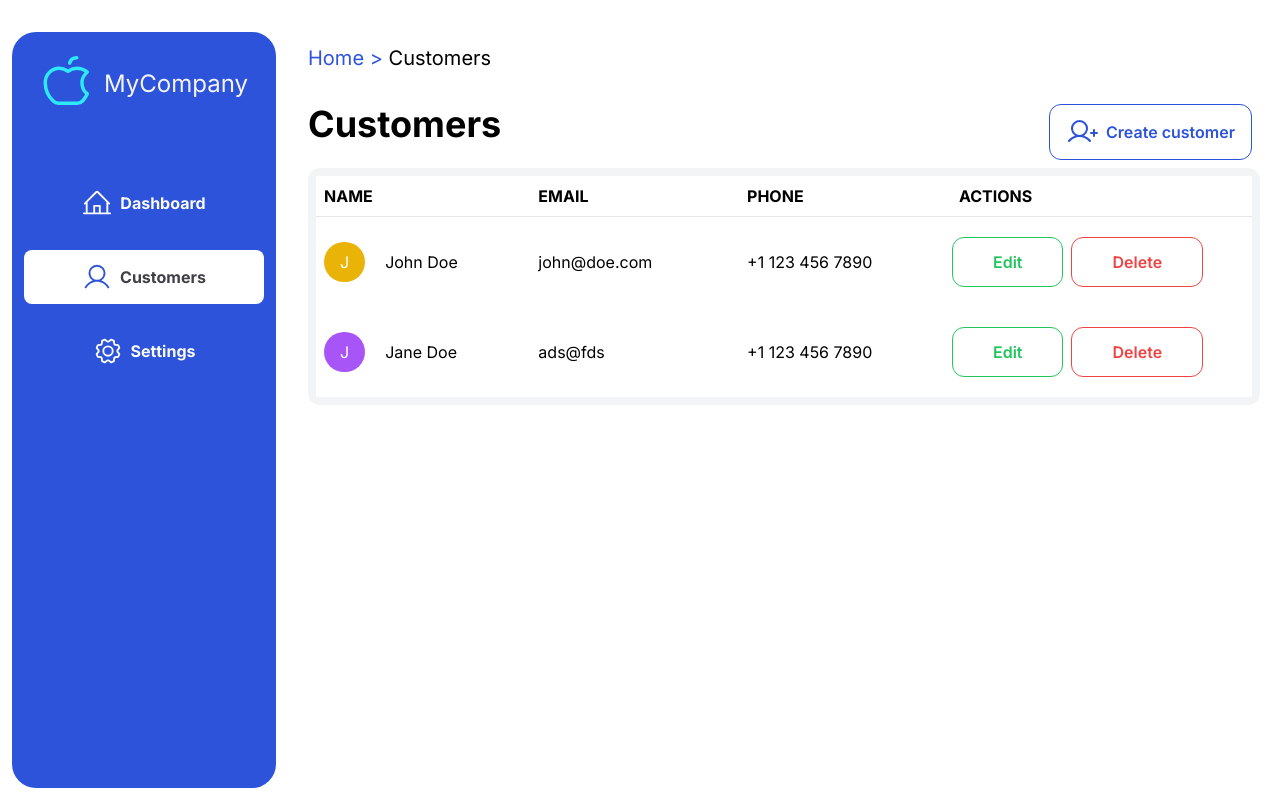
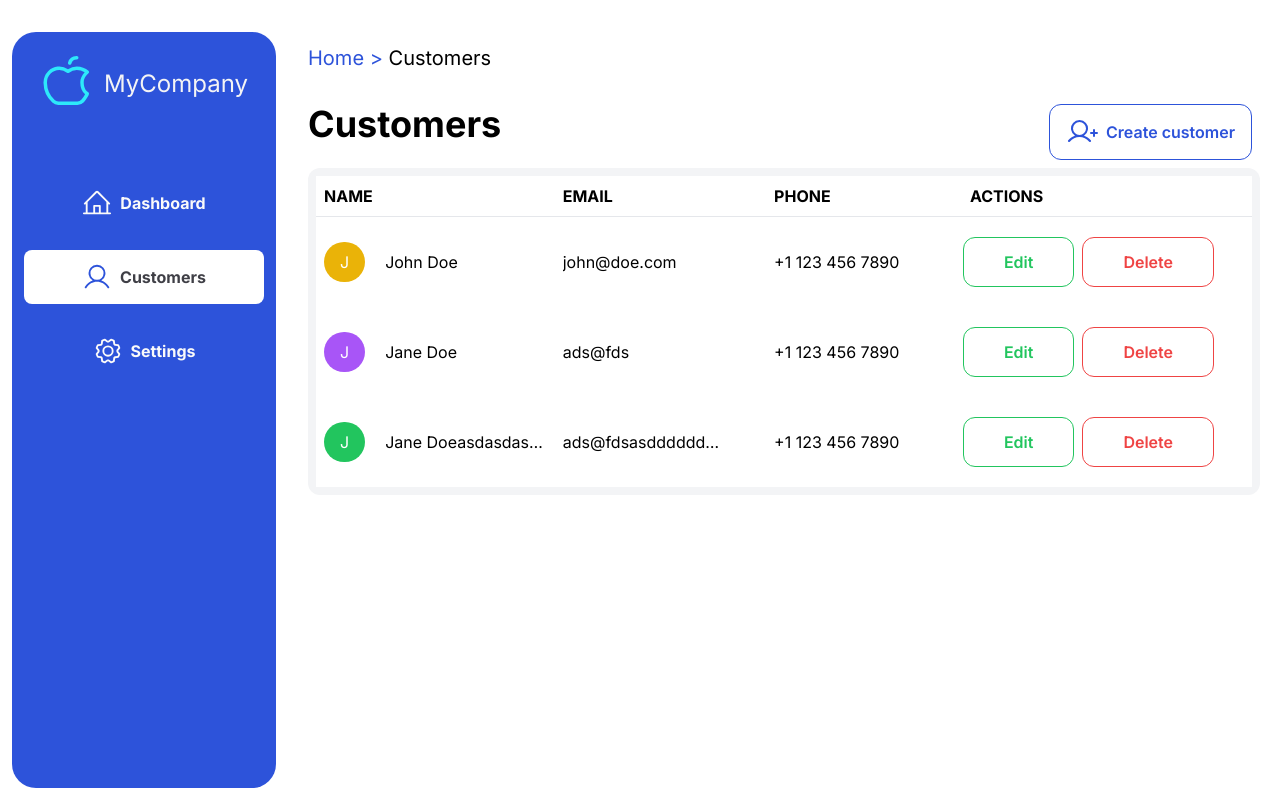
Before and after one commit to NathanSoa/les, a Next.js app in the folder frontend/: page /dashboard/customers in a window 1280 px wide. Built offline with nearby package versions, Linux system fonts and the light colour scheme.

Commit message:
fix: add truncate style for long text

```diff
--- a/frontend/src/app/ui/dashboard/customers/customers-table.tsx
+++ b/frontend/src/app/ui/dashboard/customers/customers-table.tsx
@@ -11,6 +11,11 @@ const dbCustomers = [
   {
     name: 'Jane Doe',
     email: 'ads@fds',
+    phone: '+1 123 456 7890',
+  },
+  {
+    name: 'Jane Doeasdasdasdasdasdadadasdasdasdasdasda',
+    email: 'ads@fdsasddddddddddddddddddddddddddddddddasd',
     phone: '+1 123 456 7890',
   },
 ]
@@ -27,6 +32,7 @@ export default async function CustomersTable() {
   const costumers = await getCustomer()
 
   const cellClassName = 'whitespace-nowrap bg-white px-2 py-5'
+  const truncateStyle = 'w-40 truncate'
   const { getColorAsBackground } = useRandomColor()
 
   return (
@@ -44,10 +50,12 @@ export default async function CustomersTable() {
               <td className={cellClassName}>
                 <div className="flex items-center gap-5">
                   <span className={style}>{customer.name[0]}</span>
-                  <div>{customer.name}</div>
+                  <div className={truncateStyle}>{customer.name}</div>
                 </div>
               </td>
-              <td className={cellClassName}>{customer.email}</td>
+              <td className={cellClassName}>
+                <div className={truncateStyle}>{customer.email}</div>
+              </td>
               <td className={cellClassName}>{customer.phone}</td>
             </Table.Row>
           )
```
